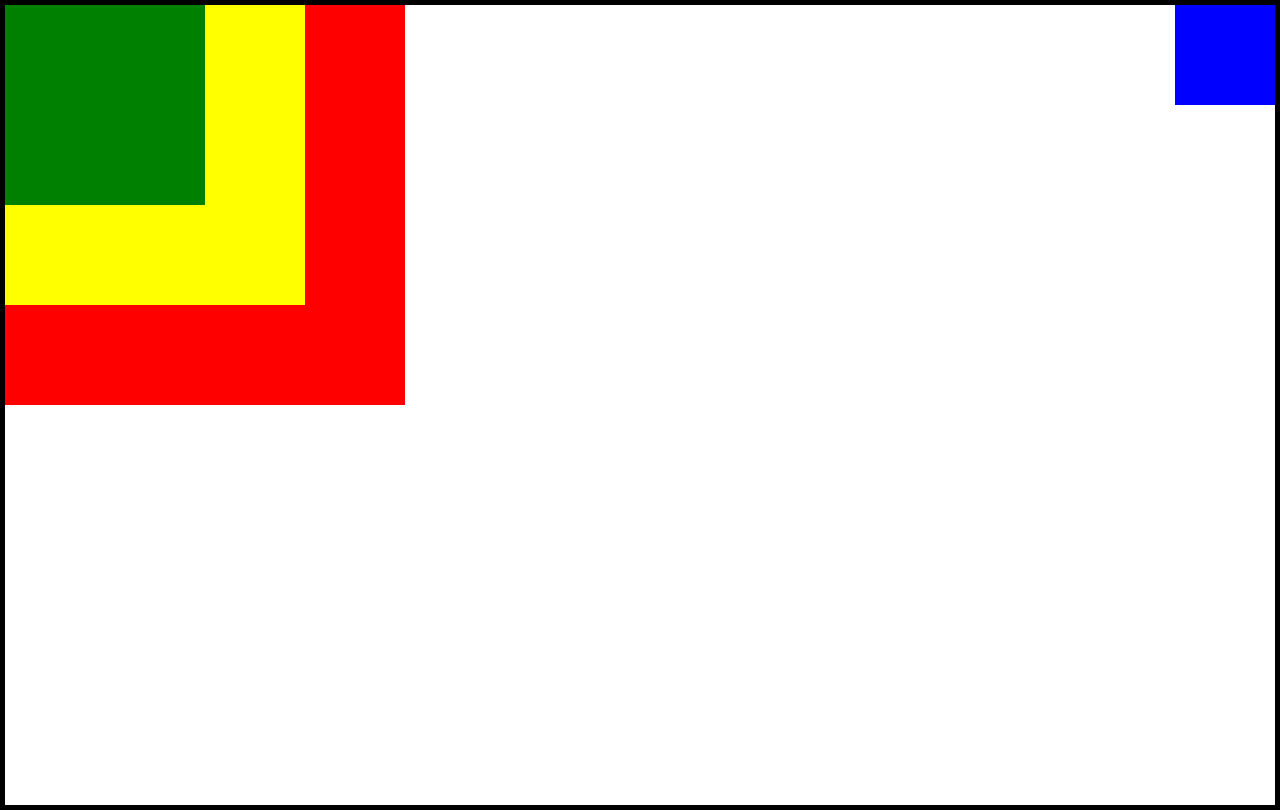
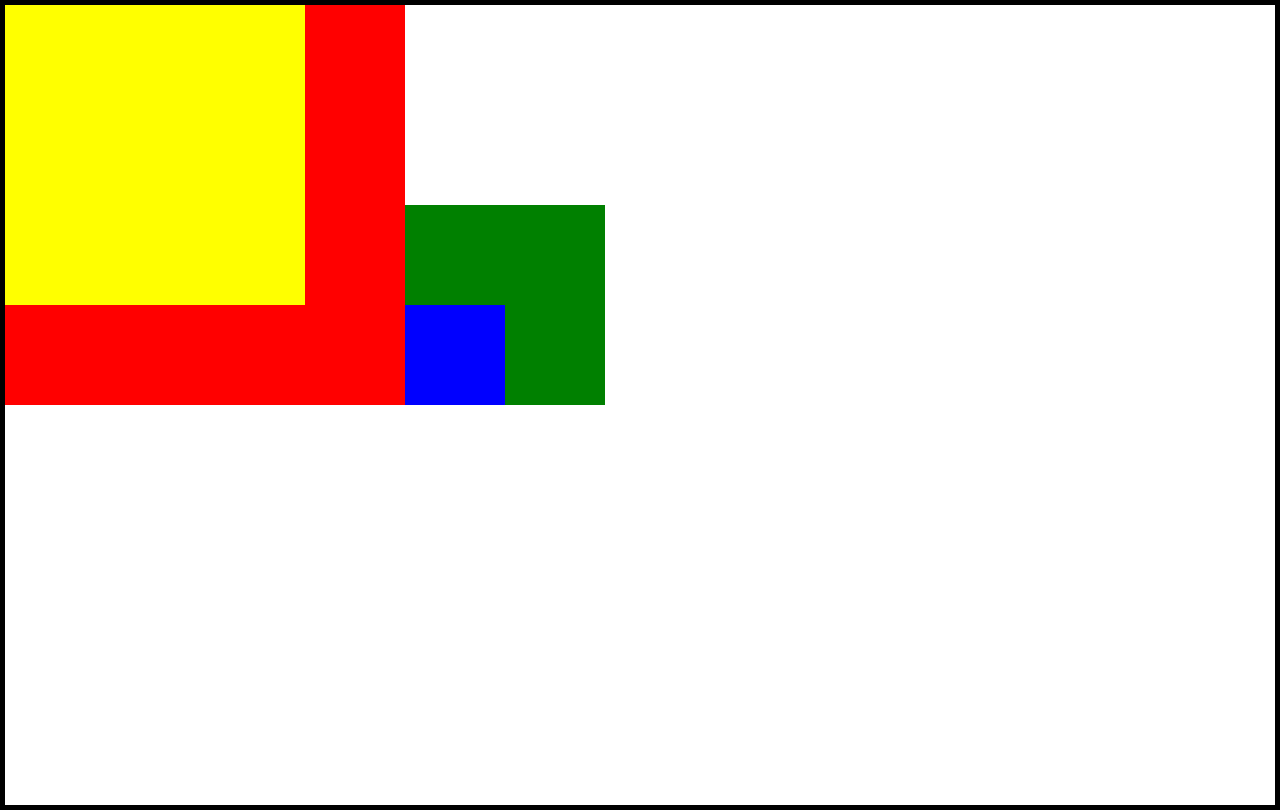
Before and after one commit to tdhood/css-mocks, a plain HTML site: page index.html in a window 1280 px wide. Drawn offline with Linux system fonts and the light colour scheme.

Commit message:
fixing style 3

```diff
--- a/index.html
+++ b/index.html
@@ -3,7 +3,7 @@
 <head>
   <meta charset="UTF-8">
   <title>CSS Positioning Exercise</title>
-  <link rel="stylesheet" href="style 2.css">
+  <link rel="stylesheet" href="style 3.css">
 </head>
 <body>
 <!-- Don't change anything here! -->
--- a/style 3.css
+++ b/style 3.css
@@ -22,6 +22,9 @@ body {
   width: 200px;
   height: 200px;
   background-color: green;
+  position: relative;
+  top: 200px;
+  left: 400px;
 
 }
 
@@ -29,5 +32,9 @@ body {
   width: 100px;
   height: 100px;
   background-color: blue;
+  position:relative;
+  top:100px;
+
+
 
 }
```
